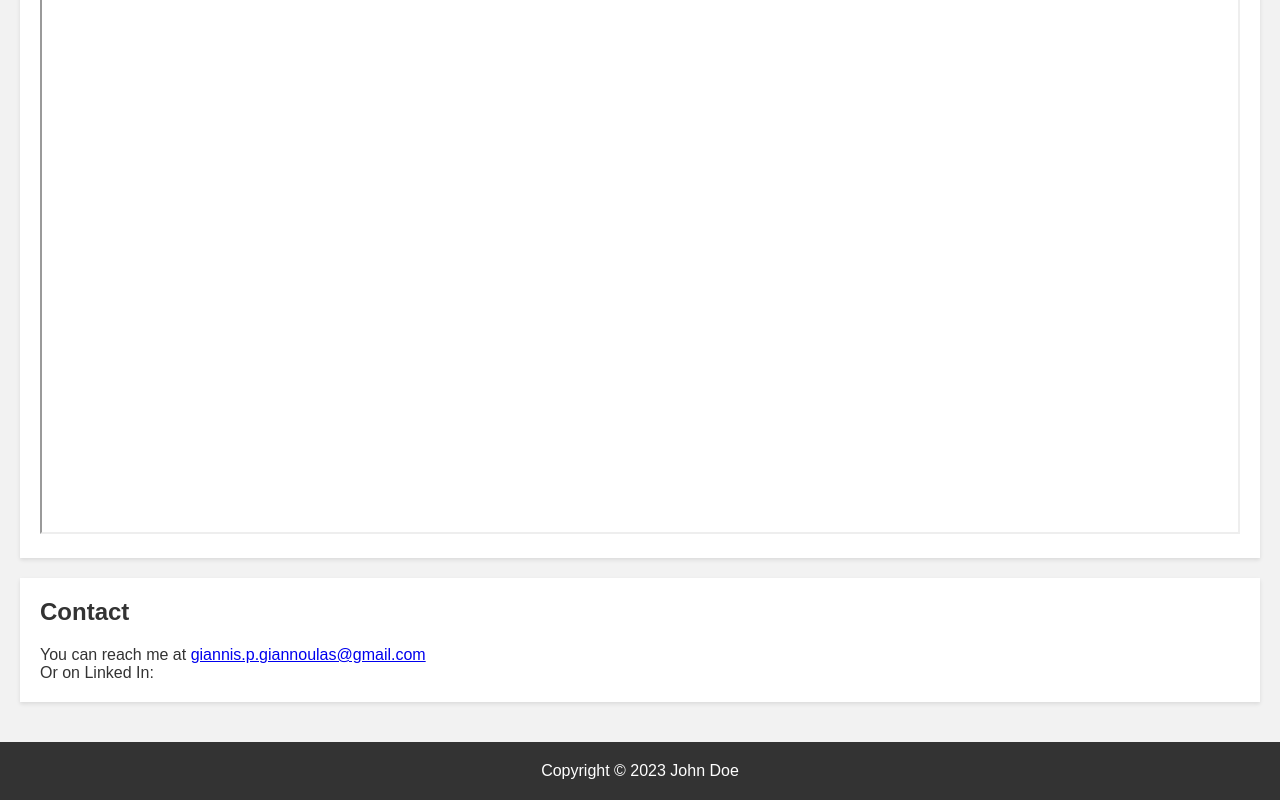
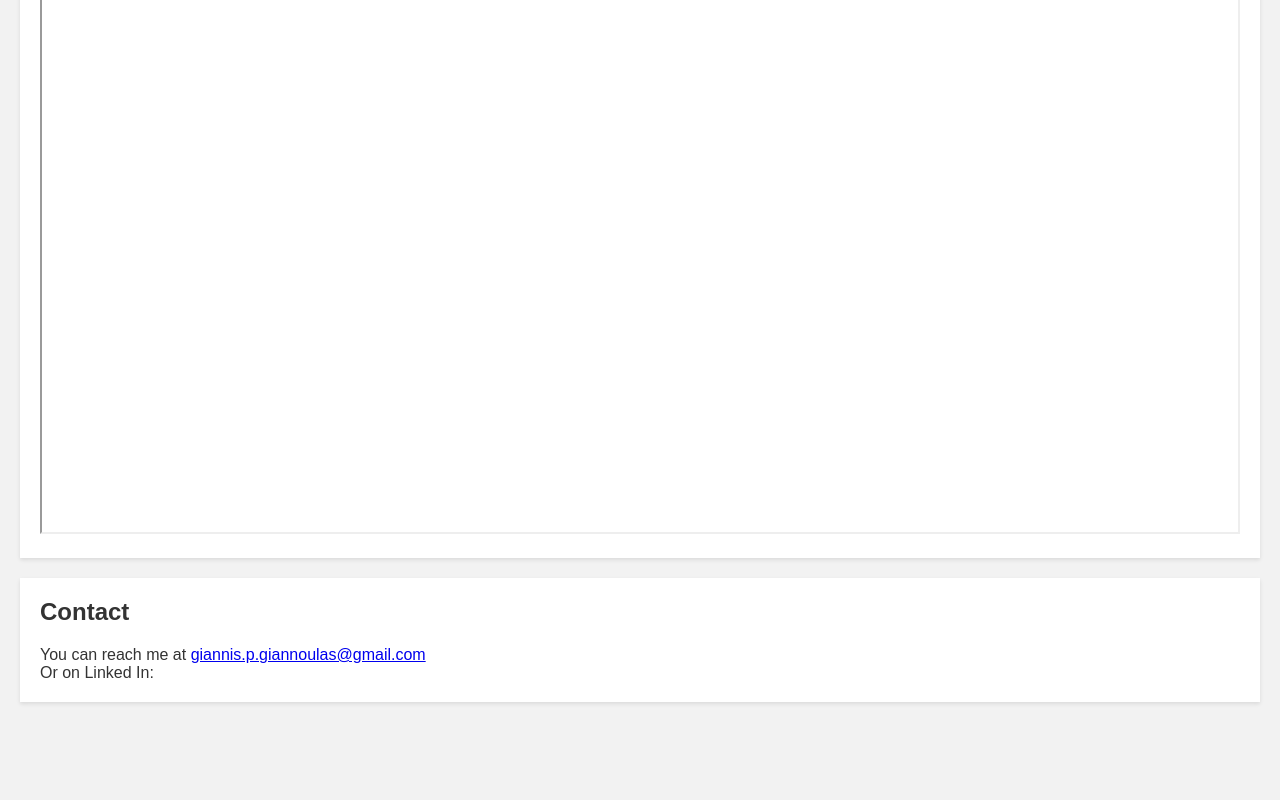
Before and after one commit to Giannoulas/personal_website, a plain HTML site: page index.html in a window 1280 px wide. Shown: the part 1103-1903 px from the top of the page. After the commit the page ends 1845 px from the top, so only its background shows below. Drawn offline with Linux system fonts and the light colour scheme.

Commit message:
Update index.html

```diff
--- a/index.html
+++ b/index.html
@@ -49,8 +49,6 @@
         <p>Or on Linked In:</p>
       </section>
     </main>
-    <footer>
-      <p>Copyright © 2023 John Doe</p>
-    </footer>
+
   </body>
 </html>
```
